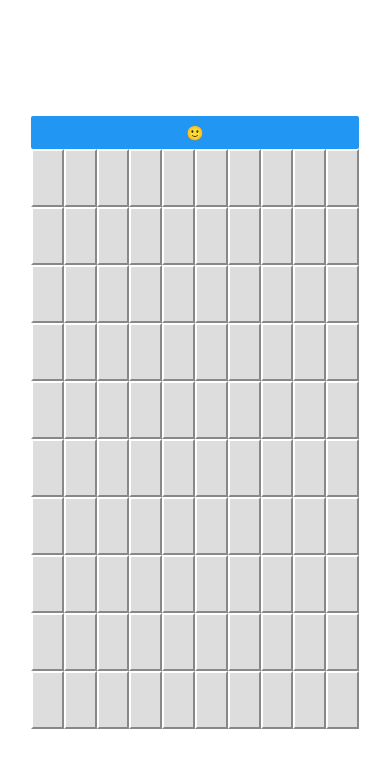
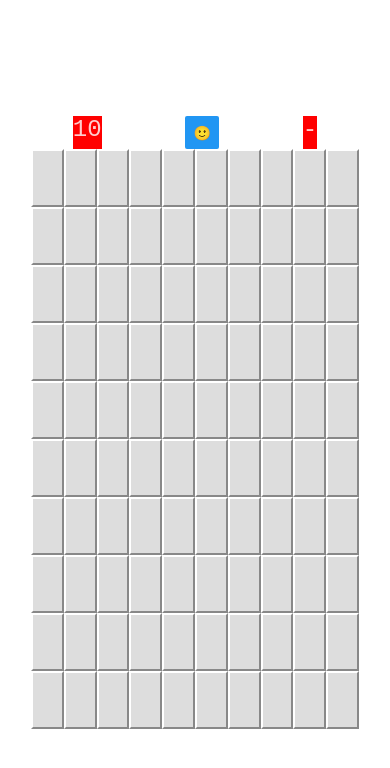
Before and after one commit to funkjunky/minesweeper, a React Native app: screen / in a window 390 px wide. Shown: the top 768 px of the page. Built offline with nearby package versions, Linux system fonts and the light colour scheme.

Commit message:
Added timer, and mines left. Also showing mines on gameover

```diff
--- a/Minesweeper/Square.jsx
+++ b/Minesweeper/Square.jsx
@@ -1,6 +1,6 @@
 import { Pressable, Text } from 'react-native';
 
-const Square = ({ square: { hasMine, minesAround, cleared, flagged }, clearSquare, flagSquare, onPressIn, onPressOut }) => {
+const Square = ({ square: { hasMine, minesAround, cleared, flagged }, clearSquare, flagSquare, onPressIn, onPressOut, gameover }) => {
   const title = hasMine ? 'x' : minesAround;
   let style = {
     flexDirection: 'row',
@@ -17,9 +17,10 @@ const Square = ({ square: { hasMine, minesAround, cleared, flagged }, clearSquar
       borderBottom: 'solid 2px #888',
     };
   }
+  // TODO: logic is a mess for what to show
   return (
     <Pressable onPress={clearSquare} onLongPress={flagSquare} style={style} onPressIn={onPressIn} onPressOut={onPressOut}>
-      <Text style={{fontFamily: 'monospace', fontSize: 48}}>{cleared ? title : (flagged ? '⚑' : ' ')}</Text>
+      <Text style={{fontFamily: 'monospace', fontSize: 48}}>{cleared ? title : (gameover ? (hasMine ? (flagged ? 'x' : '✓') : ' ') : (flagged ? '⚑' : ' '))}</Text>
     </Pressable>
   );
 }
--- a/Minesweeper/index.jsx
+++ b/Minesweeper/index.jsx
@@ -1,38 +1,72 @@
 import { Button, View, Text } from 'react-native';
-import { useEffect, useState } from 'react';
+import { useEffect, useState, useMemo } from 'react';
 import { connect } from 'react-redux';
 
 import { resetSquares, clearSquare, flagSquare } from './squares';
 
 import Square from './Square';
 
+let intervalId;
+
 const Minesweeper = ({ squares, resetSquares, clearSquare, flagSquare }) => {
   useEffect(() => void resetSquares(), []);
+
   const [gameover, setGameover] = useState(false);
   const [pressedIn, setPressedIn] = useState(false);
+  const [gameStartTime, setGameStartTime] = useState();
+  const [gameTime, setGameTime] = useState();
 
   const pressSquare = ([x, y]) => {
     clearSquare([x, y])
-    if (squares[x][y].hasMine) setGameover(true);
+    if (!gameStartTime) {
+      setGameStartTime(Date.now());
+      intervalId = setInterval(() => setGameTime(Date.now()), 100);
+    }
+    if (squares[x][y].hasMine) {
+      setGameover(true);
+      clearInterval(intervalId);
+    }
   };
+
+  const timePassed = Math.floor((gameTime - gameStartTime) / 1000);
 
   const newGame = () => {
     resetSquares();
+    setGameStartTime(0);
     setGameover(false);
+    clearInterval(intervalId);
   };
 
   const gotVictory = () => !gameover && squares.every(row => row.every(square => square.hasMine || square.cleared))
+
+  const calcMinesLeft = useMemo(
+    // TODO: replace 10, with the number of mines known
+    () => 10 - squares.reduce((minesLeft, row) =>
+      minesLeft + row.filter(s => s.flagged).length
+    , 0),
+    [squares]
+  );
 
   let title = '🙂';
 
   if (pressedIn) title = '😯';
   if (gameover) title = '😵';
-  if (gotVictory()) title = '😎';
+  if (gotVictory()) {
+    title = '😎';
+    // hacky: if we win, this will stop the timer.
+    intervalId && clearInterval(intervalId);
+  }
+
+  const textStyles = {color: '#FCC', backgroundColor: '#F00', font: '24px monospace'};
 
   return (
     <View>
-      {gameover && <Text>Game Over</Text>}
+      <View style={{flexDirection: 'row', justifyContent: 'space-around'}}>
+        <Text style={textStyles}>{calcMinesLeft}</Text>
         <Button title={title} onPress={() => newGame()} />
+        <Text style={textStyles}>{timePassed || '-'}</Text>
+      </View>
+      <View>
         {squares.map((row, r) => (
           <View key={r} style={{flexDirection: 'row'}}>
             {row.map((square, c) => (
@@ -43,11 +77,13 @@ const Minesweeper = ({ squares, resetSquares, clearSquare, flagSquare }) => {
                 flagSquare={() => !gameover && flagSquare([r, c])}
                 onPressIn={() => setPressedIn(true)}
                 onPressOut={() => setPressedIn(false)}
+                gameover={gameover}
               />
             ))}
           </View>
         ))}
       </View>
+    </View>
   );
 };
 
```
Lines whose indentation alone changed are shown as unchanged.
